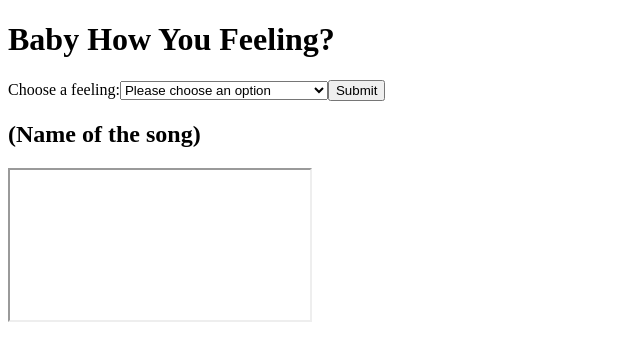
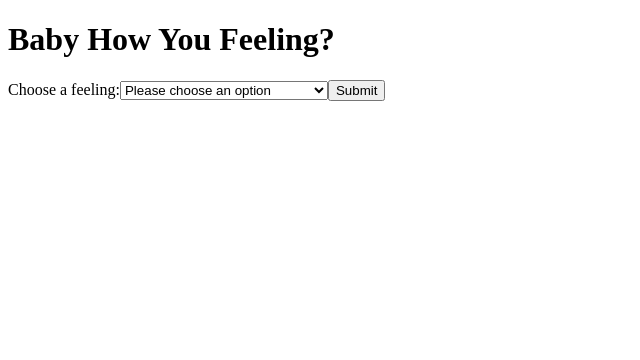
Before and after one commit to victoria-reis/lizzo-app, a React (Create React App) app: page / in a window 1280 px wide. Shown: the top 360 px of the page, without its empty margins (0-640 px from the left). Built offline with nearby package versions, Linux system fonts and the light colour scheme.

Commit message:
set up Redux

```diff
--- a/package.json
+++ b/package.json
@@ -3,12 +3,14 @@
   "version": "0.1.0",
   "private": true,
   "dependencies": {
+    "@reduxjs/toolkit": "^1.9.0",
     "@testing-library/jest-dom": "^5.16.5",
     "@testing-library/react": "^13.4.0",
     "@testing-library/user-event": "^13.5.0",
     "react": "^18.2.0",
     "react-dom": "^18.2.0",
-    "react-scripts": "5.0.1",
+    "react-redux": "^8.0.5",
+    "react-scripts": "^2.1.3",
     "web-vitals": "^2.1.4"
   },
   "scripts": {
--- a/src/components/Form.js
+++ b/src/components/Form.js
@@ -1,9 +1,34 @@
-import React from "react";
+import React, { useEffect } from "react";
+import { useDispatch, useSelector } from "react-redux";
+import { appActions } from "../store";
 
 const Form = () => {
+	const dispatch = useDispatch();
+	const songSelected = useSelector((state) => {
+		return state.songTitle;
+	});
+	const videoURL = useSelector((state) => {
+		return state.videoSource;
+	});
+
+	const onChangeHandler = (event) => {
+		// console.log(event.target.value);
+		dispatch(appActions.setSong(event.target.value));
+	};
+
+	const submitHandler = (event) => {
+		event.preventDefault();
+		dispatch(appActions.setVideoSource());
+	};
+
+	useEffect(() => {
+		console.log("song", songSelected);
+		console.log("video", videoURL);
+	}, [songSelected, videoURL]);
+
 	return (
-		<form>
-			<label for="song-select">Choose a feeling:</label>
+		<form onChange={onChangeHandler}>
+			<label htmlFor="song-select">Choose a feeling:</label>
 
 			<select name="songs" id="song-select">
 				<option value="">Please choose an option</option>
@@ -22,7 +47,7 @@ const Form = () => {
 				<option value="Good As Hell">Good as hell</option>
 				<option value="Batches & Cookies">Gooey</option>
 			</select>
-			<button>Submit</button>
+			<button onClick={submitHandler}>Submit</button>
 		</form>
 	);
 };
--- a/src/components/VideoContainer.js
+++ b/src/components/VideoContainer.js
@@ -1,10 +1,27 @@
 import React from "react";
+import { useSelector } from "react-redux";
 
 const VideoContainer = () => {
+	const videoURL = useSelector((state) => {
+		return state.videoSource;
+	});
+
+	const songTitle = useSelector((state) => {
+		return state.songTitle;
+	});
+
 	return (
 		<>
-			<h2>(Name of the song)</h2>
-			<iframe title="Music Video"></iframe>
+			{videoURL !== undefined && <h2>{songTitle}</h2>}
+			<iframe
+				width="560"
+				height="315"
+				src={videoURL}
+				title="YouTube video player"
+				frameBorder="0"
+				allow="accelerometer; autoplay; clipboard-write; encrypted-media; gyroscope; picture-in-picture"
+				allowFullScreen
+			></iframe>
 		</>
 	);
 };
--- a/src/index.js
+++ b/src/index.js
@@ -1,14 +1,19 @@
-import React from 'react';
-import ReactDOM from 'react-dom/client';
-import './index.css';
-import App from './App';
-import reportWebVitals from './reportWebVitals';
+import React from "react";
+import ReactDOM from "react-dom/client";
+import "./index.css";
+import App from "./App";
+import reportWebVitals from "./reportWebVitals";
 
-const root = ReactDOM.createRoot(document.getElementById('root'));
+import { Provider } from "react-redux";
+import store from "./store";
+
+const root = ReactDOM.createRoot(document.getElementById("root"));
 root.render(
-  <React.StrictMode>
-    <App />
-  </React.StrictMode>
+	<Provider store={store}>
+		<React.StrictMode>
+			<App />
+		</React.StrictMode>
+	</Provider>
 );
 
 // If you want to start measuring performance in your app, pass a function
--- /dev/null
+++ b/src/store/index.js
@@ -0,0 +1,81 @@
+import { createSlice, configureStore } from "@reduxjs/toolkit";
+
+const songsData = [
+	{
+		songTitle: "2 Be Loved",
+		videoURL: "https://www.youtube.com/embed/krdQLzzAeZU",
+	},
+	{
+		songTitle: "About Damn Time",
+		videoURL: "https://www.youtube.com/embed/IXXxciRUMzE",
+	},
+	{
+		songTitle: "Rumors",
+		videoURL: "https://www.youtube.com/embed/4P9XUrniiK4",
+	},
+	{
+		songTitle: "Tempo",
+		videoURL: "https://www.youtube.com/embed/Srq1FqFPwj0",
+	},
+	{
+		songTitle: "Cuz I Love You",
+		videoURL: "https://www.youtube.com/embed/NqjPqsry7no",
+	},
+	{
+		songTitle: "Juice",
+		videoURL: "https://www.youtube.com/embed/XaCrQL_8eMY",
+	},
+	{
+		songTitle: "Boys",
+		videoURL: "https://www.youtube.com/embed/HQliEKPg1Qk",
+	},
+	{
+		songTitle: "Fitness",
+		videoURL: "https://www.youtube.com/embed/9yzsh-PDF30",
+	},
+	{
+		songTitle: "Truth Hurts",
+		videoURL: "https://www.youtube.com/embed/P00HMxdsVZI",
+	},
+	{
+		songTitle: "Scuse Me",
+		videoURL: "https://www.youtube.com/embed/tjILCNcHevY",
+	},
+	{
+		songTitle: "Good As Hell",
+		videoURL: "https://www.youtube.com/embed/SmbmeOgWsqE",
+	},
+	{
+		songTitle: "Batches & Cookies",
+		videoURL: "https://www.youtube.com/embed/nQaRQe86suA",
+	},
+];
+
+const appSlice = createSlice({
+	name: "App",
+	initialState: {
+		songTitle: undefined,
+		videoSource: undefined,
+		showModal: false,
+	},
+	reducers: {
+		setSong: (state, action) => {
+			state.songTitle = action.payload;
+		},
+		setVideoSource: (state) => {
+			songsData.forEach((item) => {
+				if (item.songTitle === state.songTitle) {
+					state.videoSource = item.videoURL;
+				}
+			});
+		},
+	},
+});
+
+const store = configureStore({
+	reducer: appSlice.reducer,
+});
+
+export const appActions = appSlice.actions;
+
+export default store;
```
Also changed, not shown: 1 other file (tests, documents, lock files or other folders).
